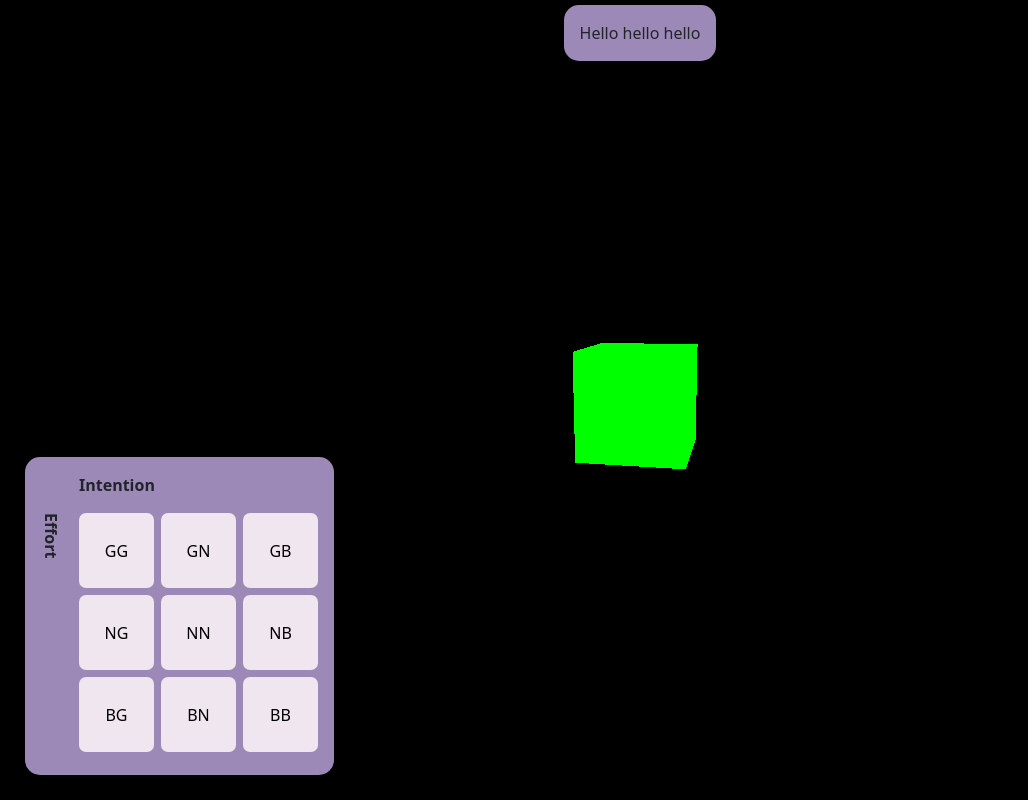
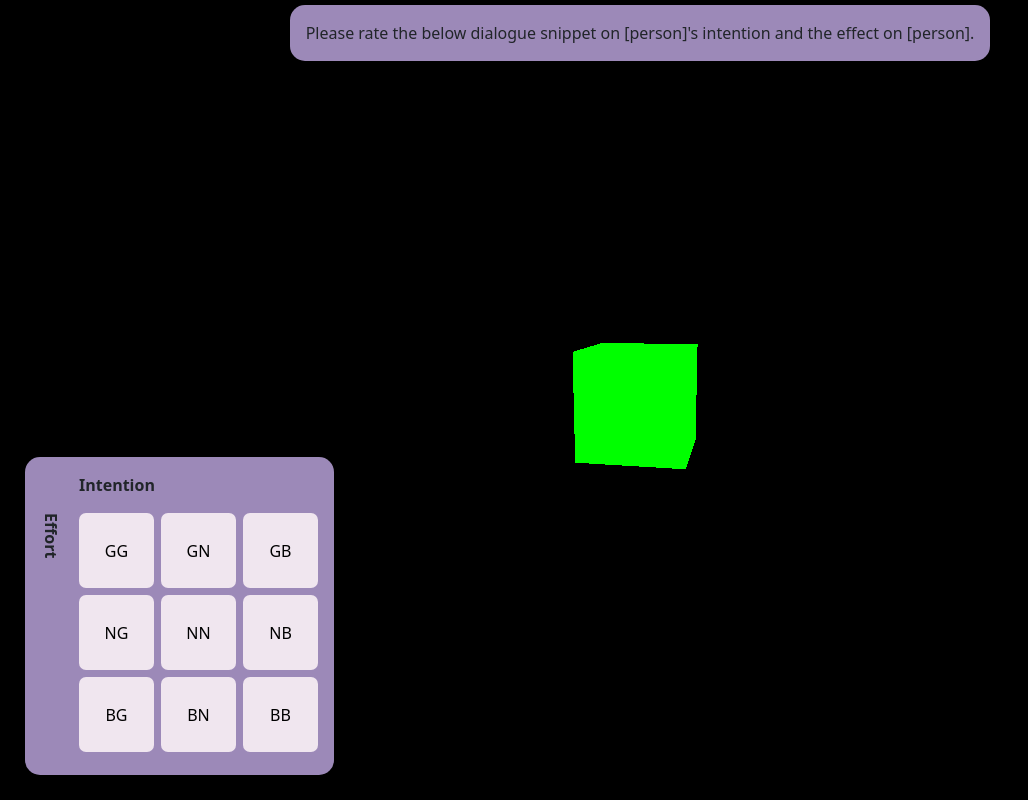
Before and after one commit to jaczhi/prideal-world, a React (Create React App) app in the folder website/: page /scenario1 in a window 1280 px wide. Shown: the top 800 px of the page, without its empty margins (0-1028 px from the left). Built offline with nearby package versions, Linux system fonts and the light colour scheme.

Commit message:
Replaced placeholder text with original text

```diff
--- a/website/src/pages/scenario1/Scenario1.js
+++ b/website/src/pages/scenario1/Scenario1.js
@@ -11,7 +11,7 @@ function Scenario1() {
   const [show, setShow] = useState(false);
   const [rating, setRating] = useState(-1);
   const [currentText, setCurrentText] = useState(
-    "Hello hello hello"
+    "Please rate the below dialogue snippet on [person]'s intention and the effect on [person]."
   );
 
   const handleClose = () => setShow(false);
```
